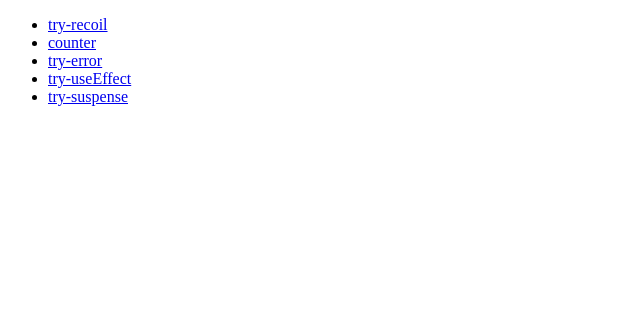
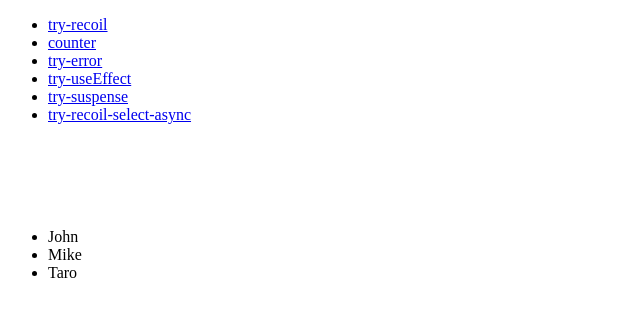
Before and after one commit to pochon-tech-pro/recoil-try, a React (Create React App) app: page /try-recoil-select-async in a window 1280 px wide. Shown: the top 316 px of the page, without its empty margins (0-640 px from the left). Built offline with nearby package versions, Linux system fonts and the light colour scheme.

Commit message:
feat: Recoil.selectでAsyncを試す

```diff
--- a/src/App.tsx
+++ b/src/App.tsx
@@ -6,6 +6,7 @@ import TryErrorBoundary from "./TryErrorBoundary";
 import TryErrorBoundaryInvalidSample from "./TryErrorBoundaryInvalidSample";
 import TryUseEffect from "./TryUseEffect";
 import TrySuspense from "./TrySuspense";
+import TryRecoilSelectAsync from "./TryRecoilSelectAsync";
 
 const App: VFC = () => {
     return (
@@ -16,6 +17,7 @@ const App: VFC = () => {
                 <li><Link to={"try-error"}>try-error</Link></li>
                 <li><Link to={"try-use-effect"}>try-useEffect</Link></li>
                 <li><Link to={"try-suspense"}>try-suspense</Link></li>
+                <li><Link to={"try-recoil-select-async"}>try-recoil-select-async</Link></li>
             </ul>
             <br/><br/><br/><br/>
             <Routes>
@@ -26,6 +28,7 @@ const App: VFC = () => {
                        element={<TryErrorBoundary><TryErrorBoundaryInvalidSample/></TryErrorBoundary>}/>
                 <Route path={"/try-use-effect"} element={<TryUseEffect/>}/>
                 <Route path={"/try-suspense"} element={<TrySuspense/>}/>
+                <Route path={"/try-recoil-select-async"} element={<TryRecoilSelectAsync/>}/>
 
             </Routes>
         </>
--- /dev/null
+++ b/src/TryRecoilSelectAsync.tsx
@@ -0,0 +1,32 @@
+import React, {Suspense} from 'react';
+import {selector, useRecoilValue} from "recoil";
+
+const fetchData = async (delay: number) => {
+    return new Promise<{ name: string }[]>((resolve, _) => {
+        setTimeout(() => resolve([{name: 'John'}, {name: 'Mike'}, {name: 'Taro'}]), delay)
+    })
+}
+
+const userDataState = selector({
+    key: 'sample/userData',
+    get: async ({get}) => {
+        return await fetchData(1000)
+    }
+});
+
+const UserDataList = () => {
+    const users = useRecoilValue(userDataState)
+    return (
+        <ul>
+            {users.map((user, idx) => {
+                return <li key={idx}>{user.name}</li>
+            })}
+        </ul>
+    )
+};
+
+export const TryRecoilSelectAsync = () => {
+    return <Suspense fallback={<>Loading...</>}><UserDataList/></Suspense>
+};
+
+export default TryRecoilSelectAsync;
```
